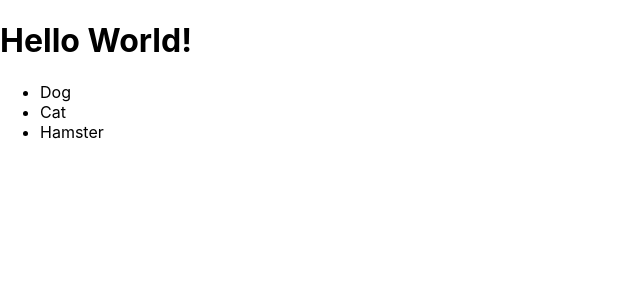
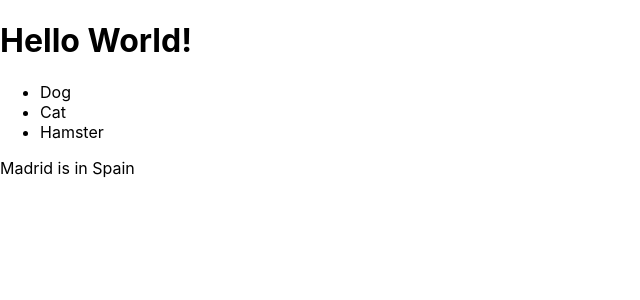
Before and after one commit to plasmatech8/react-practice, a React (Create React App) app in the folder Learning React.js/01_getting_started/hello-react/: page / in a window 1280 px wide. Shown: the top 300 px of the page, without its empty margins (0-640 px from the left). Built offline with nearby package versions, Linux system fonts and the light colour scheme.

Commit message:
Finished 02

```diff
--- a/Learning React.js/01_getting_started/hello-react/src/index.js
+++ b/Learning React.js/01_getting_started/hello-react/src/index.js
@@ -2,14 +2,20 @@ import React from 'react';
 import ReactDOM from 'react-dom';
 import './index.css';
 
+let city = {
+  name: "Madrid",
+  country: "Spain"
+};
+
 ReactDOM.render(
   <div>
-    <h1>Hello World!</h1>
+    <h1 id="heading" className="cool"> Hello World!</h1>
     <ul>
       <li>Dog</li>
       <li>Cat</li>
       <li>Hamster</li>
     </ul>
+    <p>{city.name} is in {city.country}</p>
   </div>,
   document.getElementById('root')
 );
```
Also changed, not shown: 1 other file (tests, documents, lock files or other folders).
